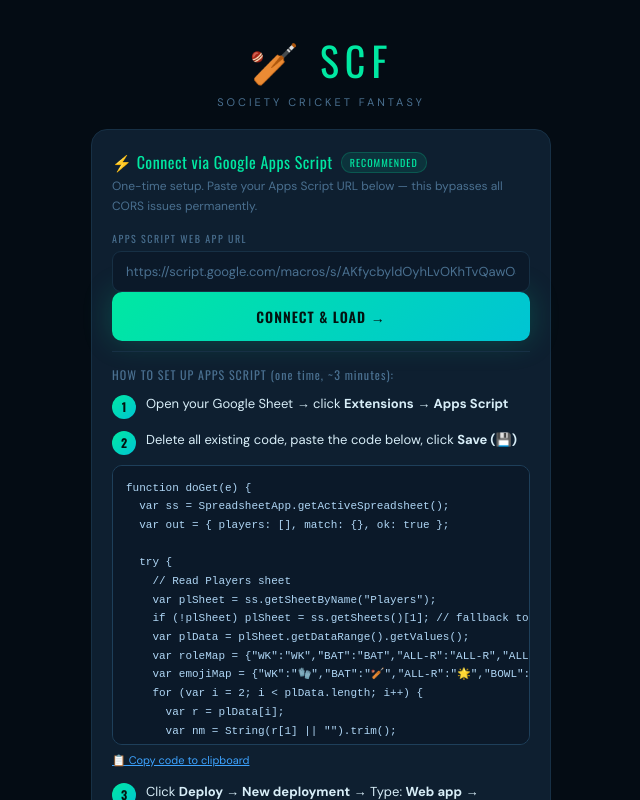
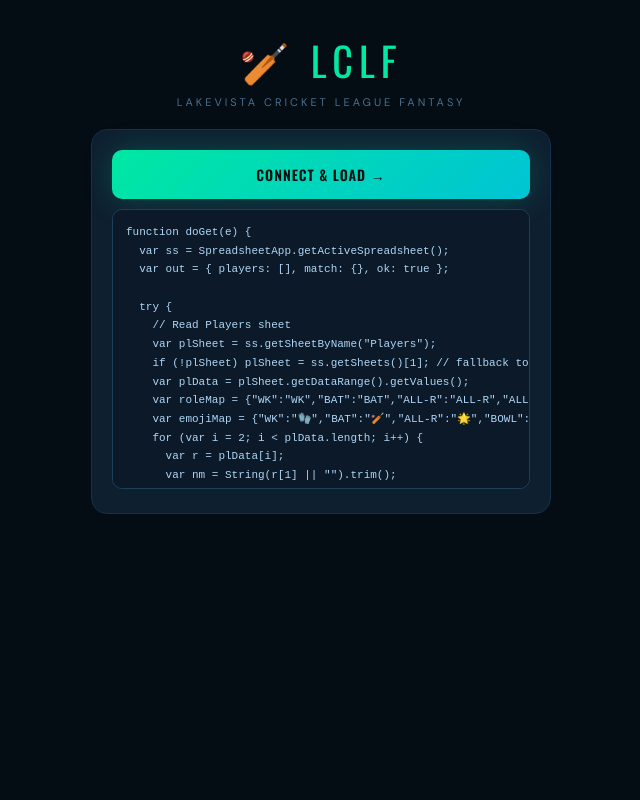
Before and after one commit to patilveo3-source/lcl-justforfun..github.io, a plain HTML site: page index.html in a window 1280 px wide. Shown: the whole page, without its empty margins (319-959 px from the left). Drawn offline with nearby package versions, Linux system fonts and the light colour scheme.

Commit message:
Update index.html

```diff
--- a/index.html
+++ b/index.html
@@ -270,23 +270,13 @@
      SETUP SCREEN
 ════════════════════════════════════════════ -->
 <div id="setup">
-  <div class="setup-logo">🏏 SCF</div>
-  <div class="setup-sub">Society Cricket Fantasy</div>
+  <div class="setup-logo">🏏 LCLF </div>
+  <div class="setup-sub">LakeVista Cricket League Fantasy</div>
 
   <!-- OPTION A: Apps Script -->
   <div class="sbox">
-    <div class="sbox-t" style="color:var(--g)">⚡ Connect via Google Apps Script <span style="font-size:10px;background:rgba(0,232,162,.1);border:1px solid rgba(0,232,162,.2);color:var(--g);padding:2px 8px;border-radius:10px;font-family:var(--font-hd);letter-spacing:1px">RECOMMENDED</span></div>
-    <div class="sbox-s">One-time setup. Paste your Apps Script URL below — this bypasses all CORS issues permanently.</div>
-
-    <label class="flbl">Apps Script Web App URL</label>
-    <input class="finp" id="gas-url" placeholder="https://script.google.com/macros/s/AKfycbyldOyhLvOKhTvQawO449kDEdbDj4SdJStM_moL8Ejszcl1G2yfPC9obFhdhatBgw-GRA/exec">
 
     <button class="btn btn-g btn-full" onclick="connectGAS()" style="margin-bottom:10px">CONNECT & LOAD →</button>
-
-    <div style="border-top:1px solid var(--border);padding-top:14px;margin-top:4px">
-      <div style="font-family:var(--font-hd);font-size:12px;color:var(--dim);letter-spacing:1px;margin-bottom:10px">HOW TO SET UP APPS SCRIPT (one time, ~3 minutes):</div>
-      <div class="step-row"><div class="snum">1</div><div class="stext">Open your Google Sheet → click <b>Extensions</b> → <b>Apps Script</b></div></div>
-      <div class="step-row"><div class="snum">2</div><div class="stext">Delete all existing code, paste the code below, click <b>Save (💾)</b></div></div>
 
       <div class="gas-code" id="gas-code-block">function doGet(e) {
   var ss = SpreadsheetApp.getActiveSpreadsheet();
@@ -334,20 +324,8 @@
   return ContentService.createTextOutput(JSON.stringify(out))
     .setMimeType(ContentService.MimeType.JSON);
 }</div>
-      <span class="copy-btn" onclick="copyGASCode()">📋 Copy code to clipboard</span>
 
-      <div class="step-row" style="margin-top:12px"><div class="snum">3</div><div class="stext">Click <b>Deploy → New deployment</b> → Type: <b>Web app</b> → Execute as: <b>Me</b> → Who has access: <b>Anyone</b> → click <b>Deploy</b></div></div>
-      <div class="step-row"><div class="snum">4</div><div class="stext">Copy the <b>Web app URL</b> (starts with <code>https://script.google.com/macros/s/</code>) and paste it above</div></div>
-      <div class="step-row"><div class="snum">5</div><div class="stext">When asked to authorize, click <b>Review permissions → Advanced → Go to (unsafe) → Allow</b></div></div>
-    </div>
-  </div>
 
-  <!-- OPTION B: Demo -->
-  <div class="sbox">
-    <div class="sbox-t" style="color:var(--gold)">🎮 Demo Mode</div>
-    <div class="sbox-s">Use sample data instantly — no sheet setup needed. Great for testing the app. You can connect your sheet later via ⚙️ Admin.</div>
-    <button class="btn btn-ol btn-full" onclick="useDemoMode()">USE DEMO MODE →</button>
-  </div>
 </div>
 
 <!-- ════════════════════════════════════════════
```
